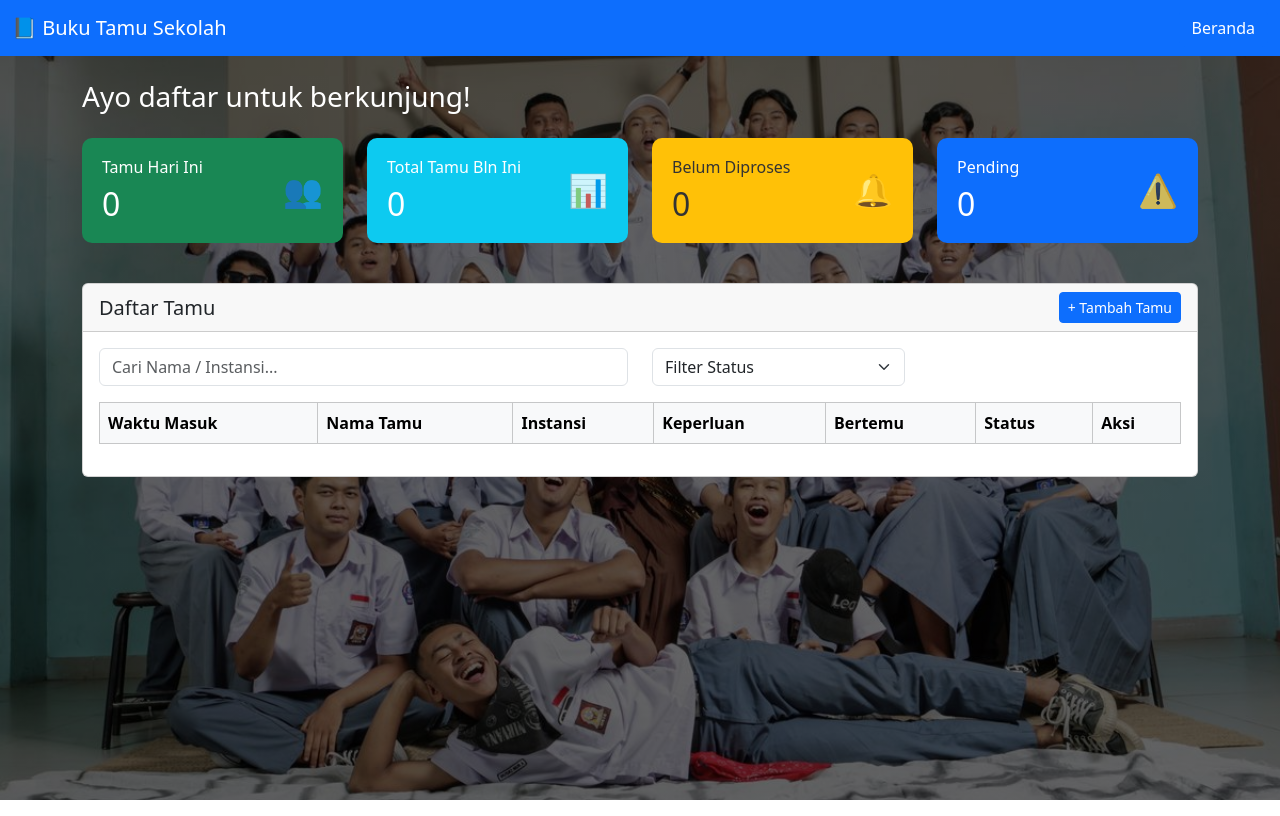
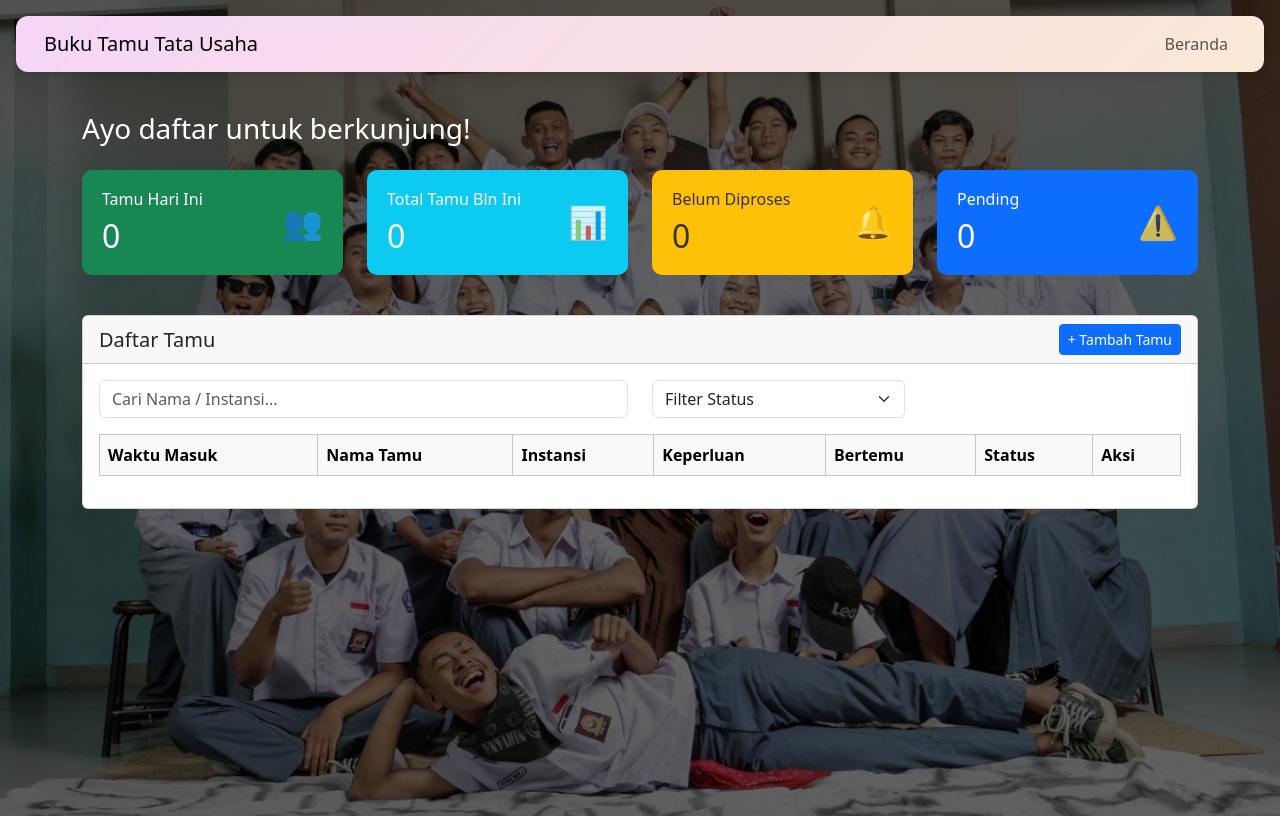
Before and after one commit to bachtiarmr/buku-tata-usaha, a plain HTML site: page web baru/dashboard.html in a window 1280 px wide. Drawn offline with nearby package versions, Linux system fonts and the light colour scheme.

Commit message:
nav dashboard update

```diff
--- a/web baru/dashboard.html
+++ b/web baru/dashboard.html
@@ -24,6 +24,13 @@
   background-repeat: no-repeat;
   height: 100vh;
 }
+.navbar {
+      background: linear-gradient(135deg, #f6d5f7, #fbe9d7);
+      box-shadow: 0 4px 10px rgba(0,0,0,0.1);
+      border-radius: 12px;
+      margin: 1rem;
+      padding: 0.5rem 1rem;
+    }
 
 /* Tambahkan overlay agar konten lebih terbaca */
 .overlay {
@@ -39,15 +46,16 @@
   </style>
 </head>
 <body>
-  <nav class="navbar navbar-expand-lg navbar-dark bg-primary">
+  <nav class="navbar navbar-expand-lg">
     <div class="container-fluid">
-    <a class="navbar-brand" href="#">📘 Buku Tamu Sekolah</a>
-    <button class="navbar-toggler" type="button" data-bs-toggle="collapse" data-bs-target="#navbarNav">
+      <a class="navbar-brand" href="#">Buku Tamu Tata Usaha</a>
+      <button class="navbar-toggler" type="button" data-bs-toggle="collapse" data-bs-target="#navbarAesthetic" aria-controls="navbarAesthetic" aria-expanded="false" aria-label="Toggle navigation">
         <span class="navbar-toggler-icon"></span>
       </button>
-    <div class="collapse navbar-collapse" id="navbarNav">
-      <ul class="navbar-nav ms-auto">
-        <a type="button" href="landingpage.html" class="btn btn-primary btn-md">Beranda</a>
+
+      <div class="collapse navbar-collapse" id="navbarAesthetic">
+        <ul class="navbar-nav ms-auto mb-2 mb-lg-0">
+          <li class="nav-item"><a class="nav-link" href="landingpage.html">Beranda</a></li>
         </ul>
       </div>
     </div>
```
Lines whose indentation alone changed are shown as unchanged.
